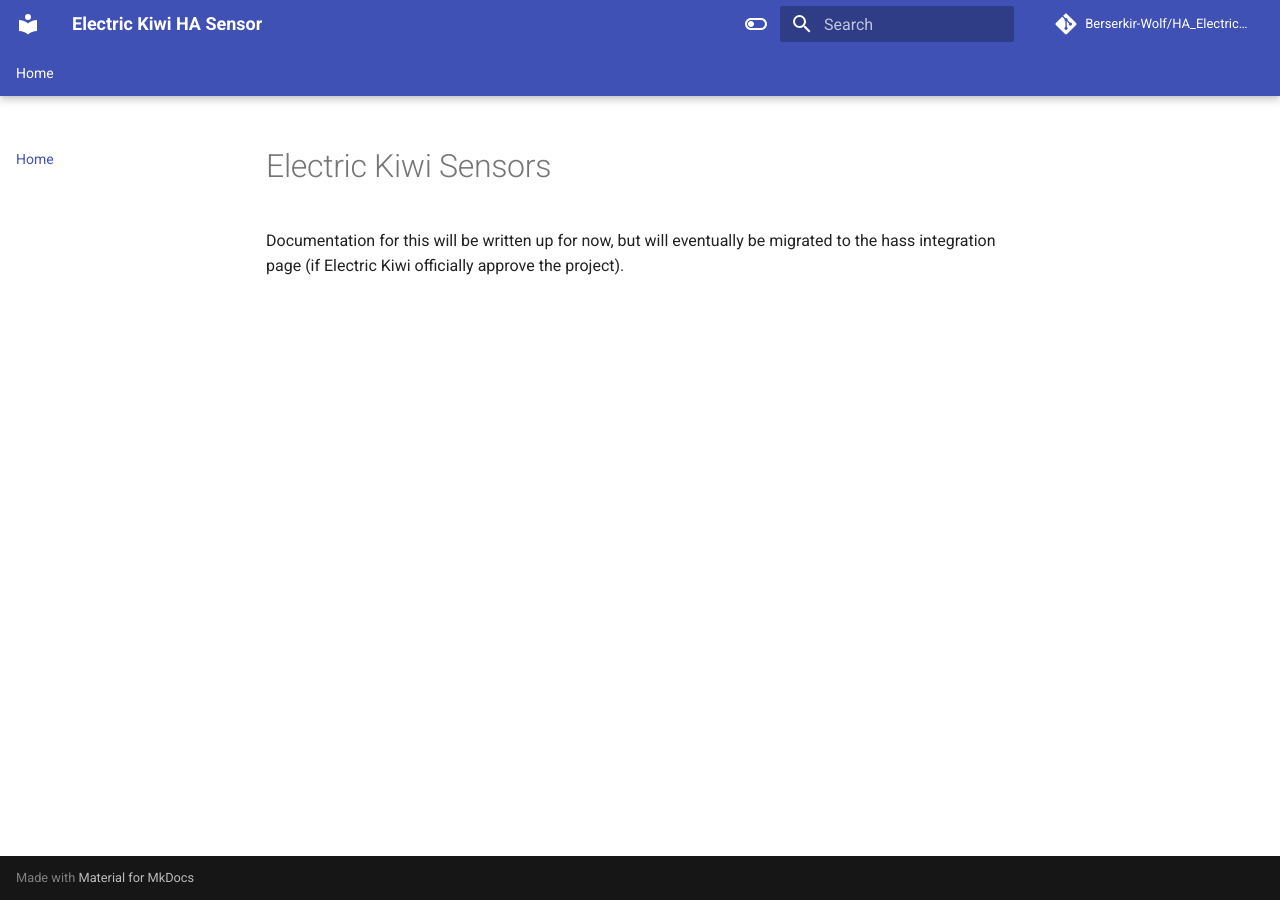
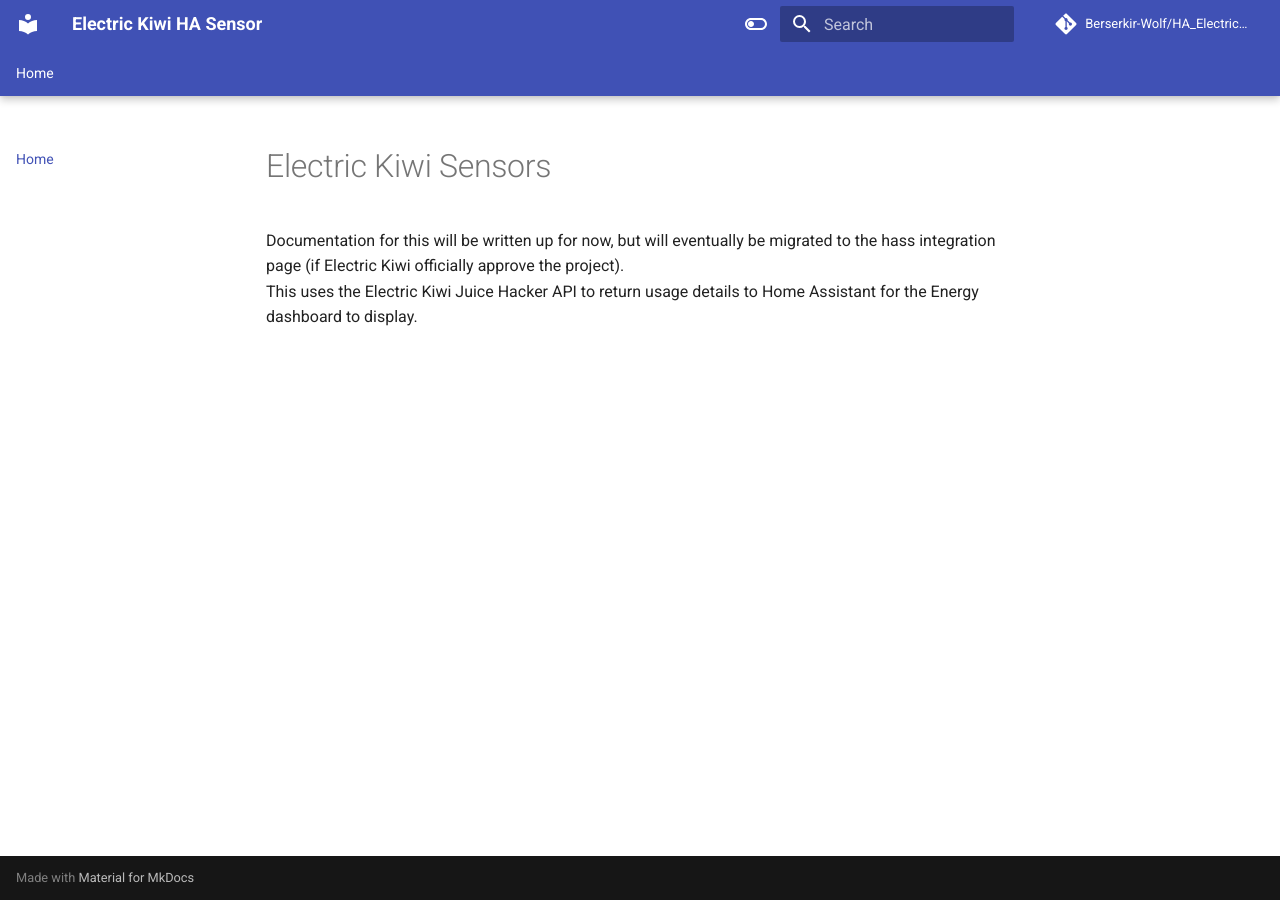
Before and after one commit to Berserkir-Wolf/HA_ElectricKiwi.old, an MkDocs documentation site: the page built from docs/index.md, in a window 1280 px wide. Built offline with MkDocs 1.6.1 and Material for MkDocs 9.7.7, drawn with Linux system fonts in a browser that asks for light colours; comment, search, counter and statistics services are not loaded.

Commit message:
Update index.

```diff
--- a/docs/index.md
+++ b/docs/index.md
@@ -1,3 +1,4 @@
 # Electric Kiwi Sensors
 
 Documentation for this will be written up for now, but will eventually be migrated to the hass integration page (if Electric Kiwi officially approve the project).
+This uses the Electric Kiwi Juice Hacker API to return usage details to Home Assistant for the Energy dashboard to display.
```
